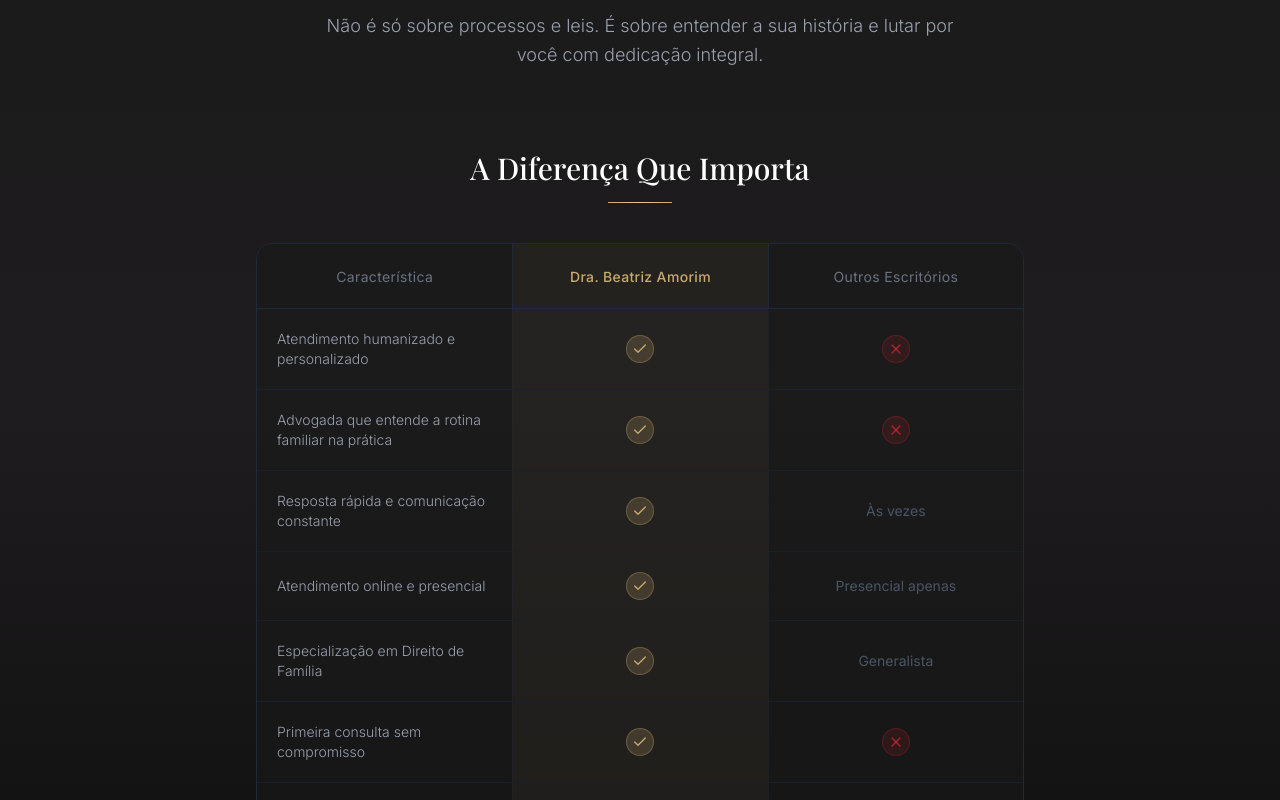
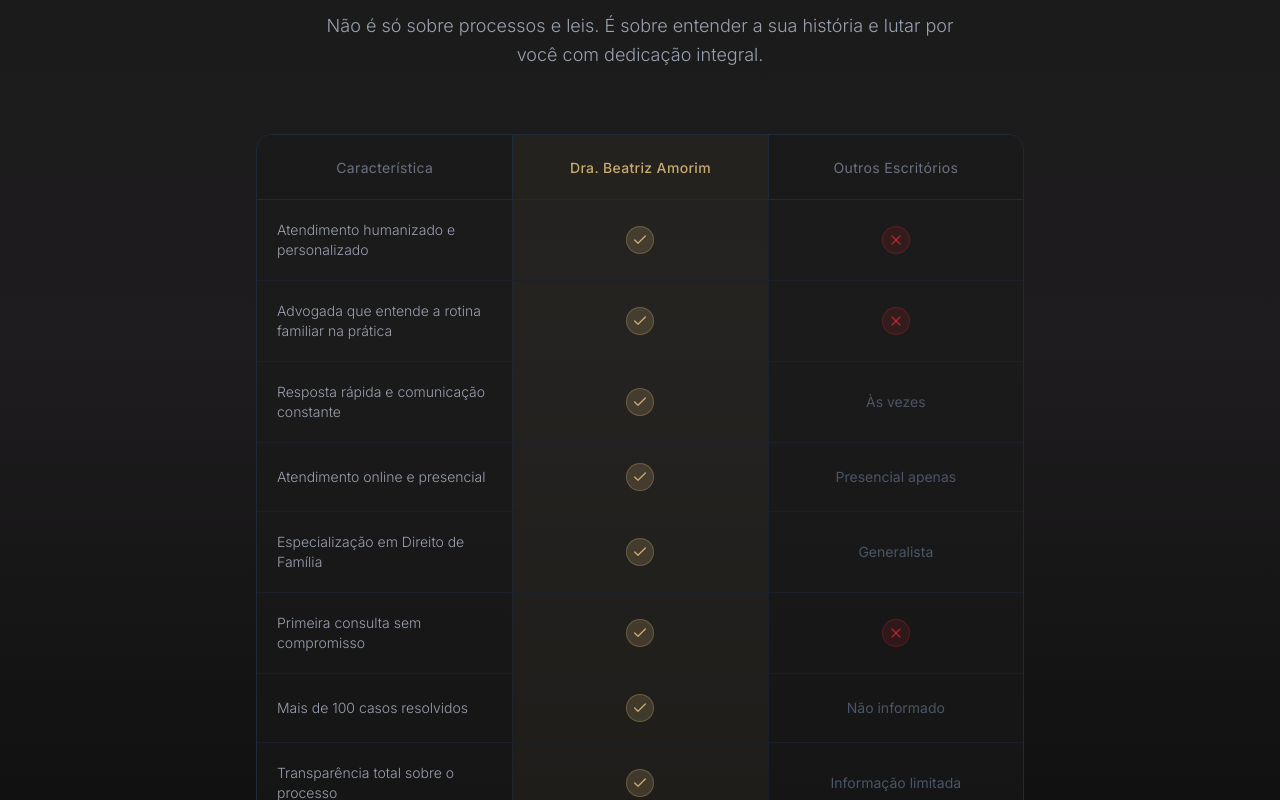
Before and after one commit to luizking30/sitebia, a React (Vite) app: page / in a window 1280 px wide. Shown: the part 2700-3500 px from the top of the page. Built offline with nearby package versions, Linux system fonts and the light colour scheme; a web font is replaced by a local one.

Commit message:
Remover titulo duplicado A Diferenca Que Importa da tabela

```diff
--- a/src/components/WhyChooseMe.tsx
+++ b/src/components/WhyChooseMe.tsx
@@ -31,14 +31,7 @@
         </div>
 
         {/* Comparison Table */}
-        <div className="mt-16 md:mt-20">
-          <div className="text-center mb-10">
-            <h3 className="font-serif text-2xl md:text-3xl text-white mb-4">
-              A Diferença Que Importa
-            </h3>
-            <div className="w-16 h-px bg-gradient-gold mx-auto" />
-          </div>
-
+        <div>
           <div className="max-w-3xl mx-auto rounded-2xl border border-gray-800 overflow-hidden bg-[#1a1a1a]/50">
             {/* Table Header */}
             <div className="grid grid-cols-3 bg-[#1a1a1a] border-b border-gray-800">
```
